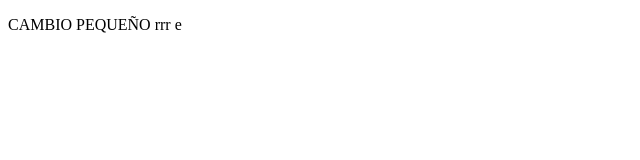
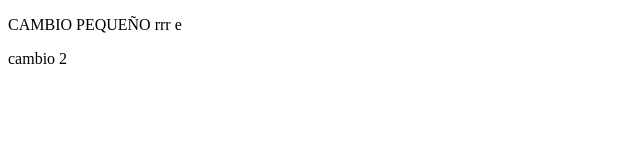
Before and after one commit to isigen/REPO1, a plain HTML site: page index.html in a window 1280 px wide. Shown: the full height of the page, 0-640 px from the left. Drawn offline with Linux system fonts and the light colour scheme.

Commit message:
cambio 2

```diff
--- a/index.html
+++ b/index.html
@@ -7,5 +7,6 @@
 </head>
 <body>
    <p>CAMBIO PEQUEÑO rrr e</p>
+   <p>cambio 2</p>
 </body>
 </html>
```
